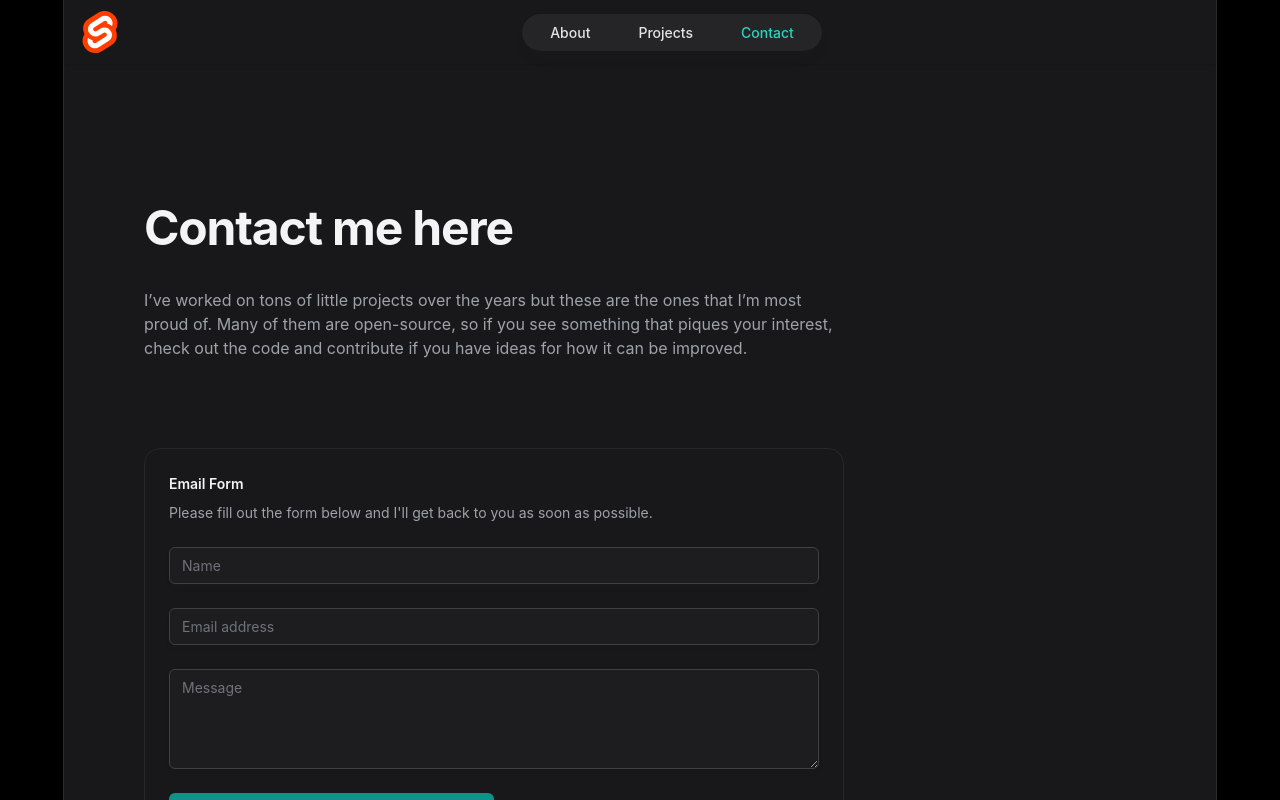
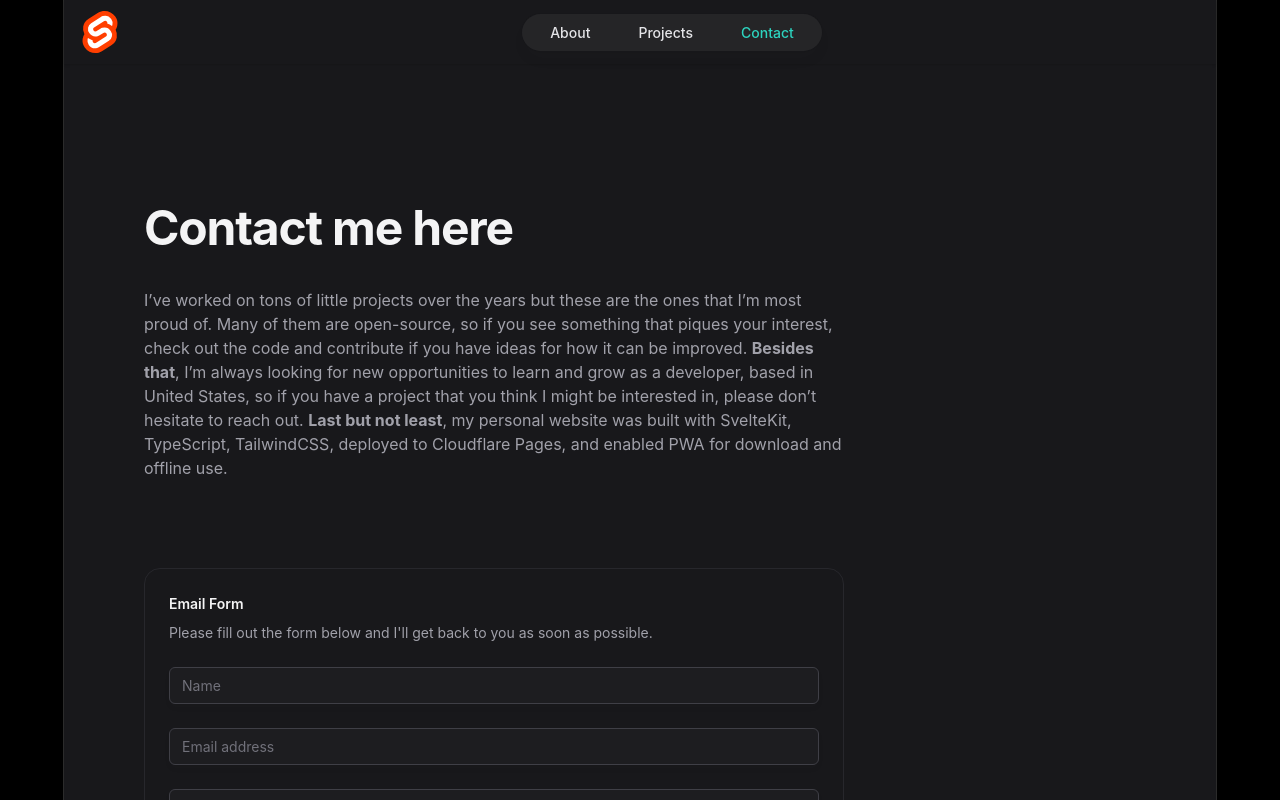
Before and after one commit to shohinsan/events, a SvelteKit app in the folder frontend/: page /contact in a window 1280 px wide. Built offline with nearby package versions, Linux system fonts and the light colour scheme.

Commit message:
improve contact page

```diff
--- a/frontend/src/routes/contact/+page.svelte
+++ b/frontend/src/routes/contact/+page.svelte
@@ -29,7 +29,7 @@
 </script>
 
 <svelte:head>
-	<title>Contact - Connect with Shohin </title>
+	<title>Contact - Connect with Shohin</title>
 	<meta name="twitter:title" content="Contact form" />
 	<meta name="twitter:description" content="Get in touch with Shohin" />
 	<meta name="Description" content="Get in touch with Shohin" />
@@ -45,7 +45,13 @@
 			<p class="mt-6 text-base text-zinc-400">
 				I’ve worked on tons of little projects over the years but these are the ones that I’m most
 				proud of. Many of them are open-source, so if you see something that piques your interest,
-				check out the code and contribute if you have ideas for how it can be improved.
+				check out the code and contribute if you have ideas for how it can be improved. <strong
+					>Besides that</strong
+				>, I’m always looking for new opportunities to learn and grow as a developer, based in
+				United States, so if you have a project that you think I might be interested in, please
+				don’t hesitate to reach out. <strong>Last but not least</strong>, my personal website was
+				built with SvelteKit, TypeScript, TailwindCSS, deployed to Cloudflare Pages, and enabled PWA
+				for download and offline use.
 			</p>
 		</div>
 
```
